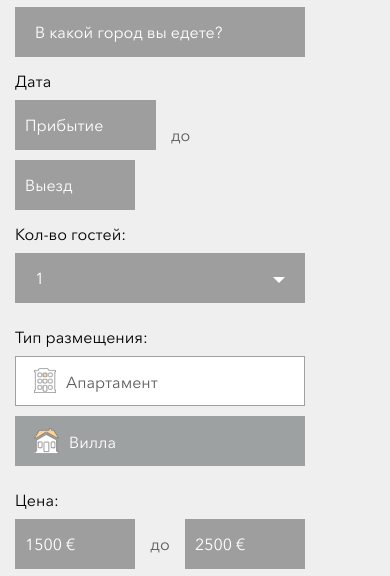
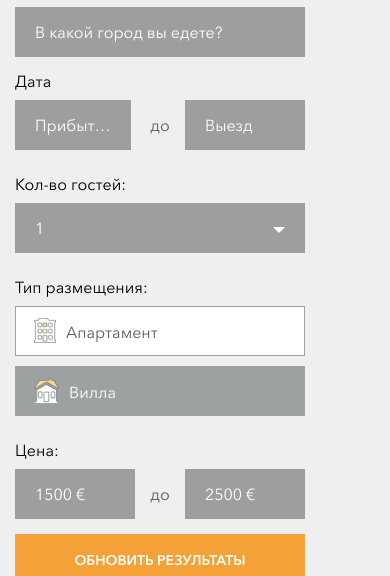
Before and after one commit to babaibel/Revago, a plain HTML site: page search2.html in a window 390 px wide. Shown: the part 268-844 px from the top of the page. Drawn offline with Linux system fonts and the light colour scheme.

Commit message:
Съезжает форма поиска в мобильной версии

```diff
--- a/css/new.css
+++ b/css/new.css
@@ -511,7 +511,10 @@
   margin-right: 25px!important;
 }
 
-.form-block--date input{
+.form-block--date #date-from-wrapper,
+.form-block--date #date-to-wrapper,
+.form-block--date #price-from,
+.form-block--date #price-to{
   width: 125px;
   float: left;
 }
@@ -568,6 +571,10 @@
 .placement-type.active{
   color: #5e5e5e;
   background: #fff;
+}
+
+.page-direction #main-apartments li:nth-child(2n){
+    clear: left;
 }
 
 @media all and (max-width: 1350px){
@@ -732,7 +739,10 @@
     width: 380px!important;
   }
 
-  .form-block--date input{
+  .form-block--date #date-from-wrapper,
+  .form-block--date #date-to-wrapper,
+  .form-block--date #price-from,
+  .form-block--date #price-to{
     width: 165px;
   }
 
@@ -762,10 +772,6 @@
     width: 100%;
   }
 
-  .form-block--date input{
-    width: 125px;
-  }
-
   .page-direction .search-form--extended{
     padding: 25px 0;
   }
@@ -778,10 +784,12 @@
     width: 100%!important;
   }
 
-  .form-block--date input{
+  .form-block--date #date-from-wrapper,
+  .form-block--date #date-to-wrapper,
+  .form-block--date #price-from,
+  .form-block--date #price-to{
     width: 120px;
-    padding-left: 10px;
-    padding-right: 10px;
+
   }
 
   .form-block__input-wrap .placement-type{
```
